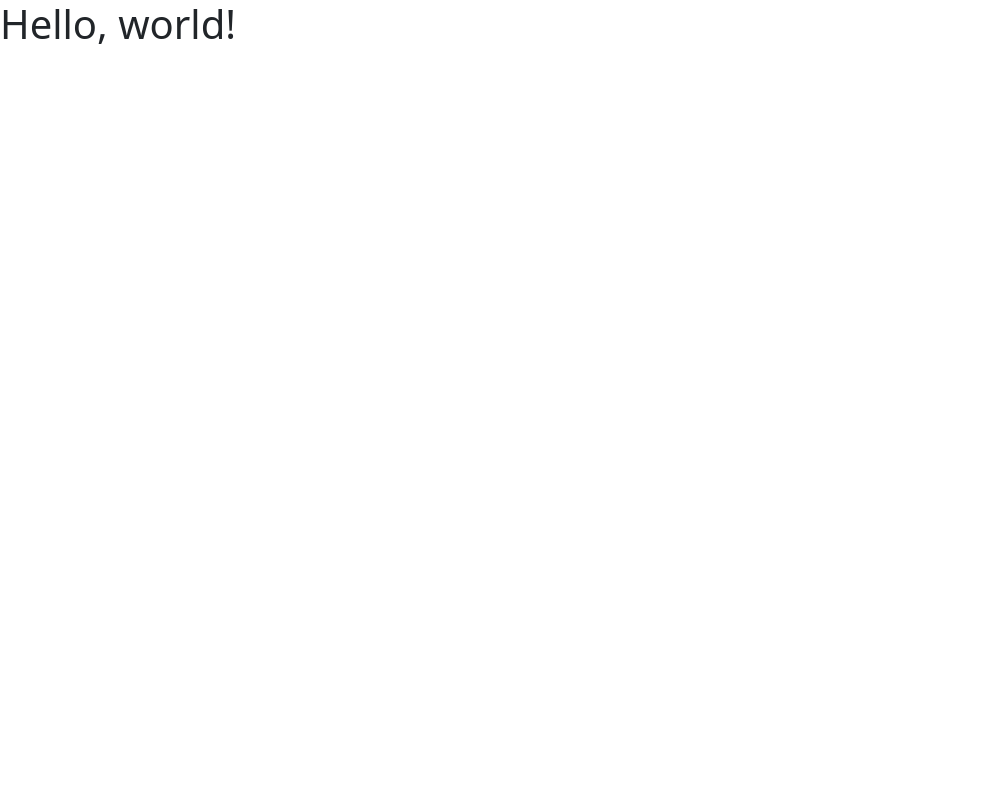
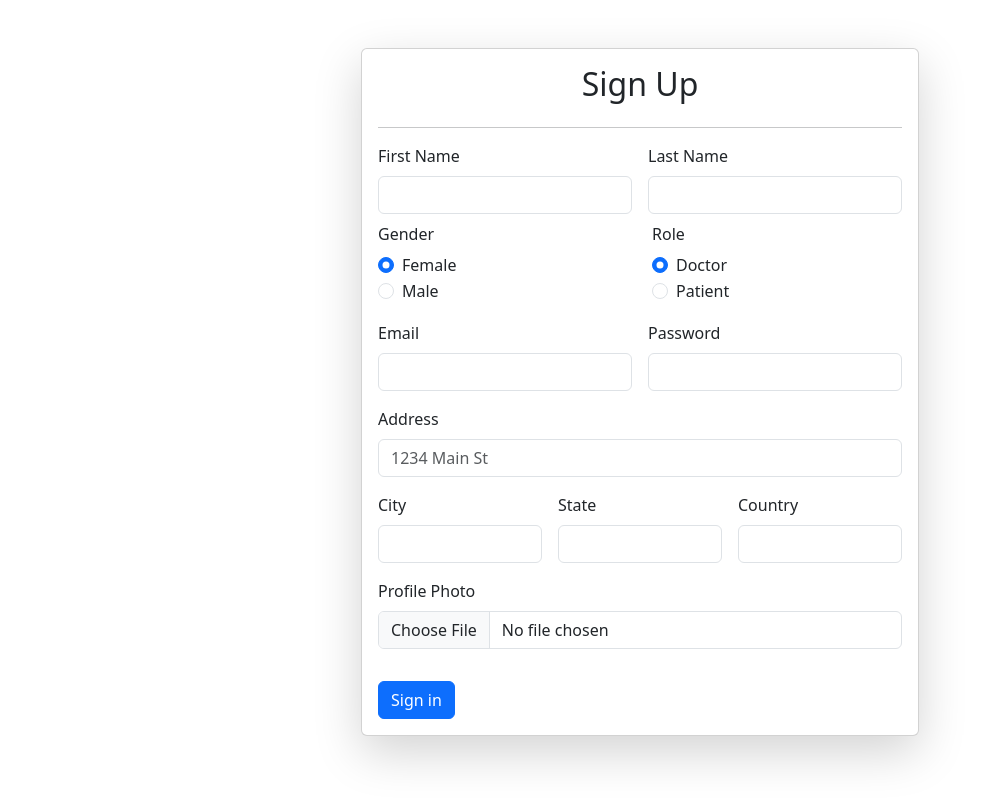
Before and after one commit to naitridoshi/MediConnect, a Django app: page / in a window 1280 px wide. Before the commit the part shown is almost empty. Shown: the whole page, without its empty margins (0-992 px from the left). Run offline with Django 4.2, Linux system fonts and the light colour scheme.

Commit message:
Created SignUp frontend

```diff
--- a/UserManagement/urls.py
+++ b/UserManagement/urls.py
@@ -3,5 +3,5 @@ from django.urls import path, include
 from UserManagement import views
 
 urlpatterns = [
-    path("", views.index, name="home")
+    path("", views.register, name="home")
 ]
--- a/UserManagement/views.py
+++ b/UserManagement/views.py
@@ -3,5 +3,5 @@ from django.shortcuts import render
 # Create your views here.
 
 
-def index(request):
-    return render(request, 'index.html')
+def register(request):
+    return render(request, 'register.html')
--- a/templates/index.html
+++ b/templates/base.html
@@ -3,11 +3,11 @@
   <head>
     <meta charset="utf-8">
     <meta name="viewport" content="width=device-width, initial-scale=1">
-    <title>Bootstrap demo</title>
+    <title>{% block title %}{% endblock title %}</title>
     <link href="https://cdn.jsdelivr.net/npm/bootstrap@5.3.2/dist/css/bootstrap.min.css" rel="stylesheet" integrity="sha384-T3c6CoIi6uLrA9TneNEoa7RxnatzjcDSCmG1MXxSR1GAsXEV/Dwwykc2MPK8M2HN" crossorigin="anonymous">
   </head>
   <body>
-    <h1>Hello, world!</h1>
+    {% block body %}{% endblock body %}
     <script src="https://cdn.jsdelivr.net/npm/bootstrap@5.3.2/dist/js/bootstrap.bundle.min.js" integrity="sha384-C6RzsynM9kWDrMNeT87bh95OGNyZPhcTNXj1NW7RuBCsyN/o0jlpcV8Qyq46cDfL" crossorigin="anonymous"></script>
     <script src="https://cdn.jsdelivr.net/npm/@popperjs/core@2.11.8/dist/umd/popper.min.js" integrity="sha384-I7E8VVD/ismYTF4hNIPjVp/Zjvgyol6VFvRkX/vR+Vc4jQkC+hVqc2pM8ODewa9r" crossorigin="anonymous"></script>
     <script src="https://cdn.jsdelivr.net/npm/bootstrap@5.3.2/dist/js/bootstrap.min.js" integrity="sha384-BBtl+eGJRgqQAUMxJ7pMwbEyER4l1g+O15P+16Ep7Q9Q+zqX6gSbd85u4mG4QzX+" crossorigin="anonymous"></script>
--- /dev/null
+++ b/templates/register.html
@@ -0,0 +1,88 @@
+{% extends 'base.html' %}
+{% block title %}SignUp{% endblock title %}
+{% block body %}
+<div class="container mt-5">
+    <form class="col-6 mx-auto card p-3 shadow-lg" method="post">
+        <h2><center>Sign Up</center></h2>
+        <hr>
+        <div class="row g-3">
+            <div class="col">
+                <label for="inputFName" class="form-label">First Name</label>
+                <input type="text" class="form-control" id="inputFName">
+            </div>
+            <div class="col">
+                <label for="inputLName" class="form-label">Last Name</label>
+                <input type="text" class="form-control" id="inputLName" >
+            </div>
+        </div>
+        <fieldset class="row mb-3 mt-2">
+            <div class="col">
+                <legend class="col-form-label col-sm-3 pt-0">Gender</legend>
+                <div class="col-sm-10">
+                <div class="form-check">
+                    <input class="form-check-input" type="radio" name="gridRadios" id="FemaleRadio" value="option1" checked>
+                    <label class="form-check-label" for="FemaleRadio">
+                        Female
+                    </label>
+                </div>
+                <div class="form-check">
+                    <input class="form-check-input" type="radio" name="gridRadios" id="MaleRadio" value="option2">
+                    <label class="form-check-label" for="MaleRadio">
+                        Male
+                    </label>
+                </div>
+                </div>
+            </div>
+            <div class="col">
+                <legend class="col-form-label col-sm-3 pt-0">Role</legend>
+                <div class="col-sm-10">
+                <div class="form-check">
+                    <input class="form-check-input" type="radio" name="gridRadios2" id="DoctorRadio" value="option1" checked>
+                    <label class="form-check-label" for="DoctorRadio">
+                        Doctor
+                    </label>
+                </div>
+                <div class="form-check">
+                    <input class="form-check-input" type="radio" name="gridRadios2" id="PatientRadio" value="option2">
+                    <label class="form-check-label" for="PatientRadio">
+                        Patient
+                    </label>
+                </div>
+            </div>
+        </fieldset>
+        <div class="row g-3">
+            <div class="col-md-6">
+            <label for="inputEmail4" class="form-label">Email</label>
+            <input type="email" class="form-control" id="inputEmail4">
+            </div>
+            <div class="col-md-6">
+            <label for="inputPassword4" class="form-label">Password</label>
+            <input type="password" class="form-control" id="inputPassword4">
+            </div>
+            <div class="col-12">
+            <label for="inputAddress" class="form-label">Address</label>
+            <input type="text" class="form-control" id="inputAddress" placeholder="1234 Main St">
+            </div>
+            <div class="col-md-4">
+            <label for="inputCity" class="form-label">City</label>
+            <input type="text" class="form-control" id="inputCity">
+            </div>
+            <div class="col-md-4">
+            <label for="inputState" class="form-label">State</label>
+            <input type="text" class="form-control" id="inputState">
+            </div>
+            <div class="col-md-4">
+            <label for="inputCountry" class="form-label">Country</label>
+            <input type="text" class="form-control" id="inputCountry">
+            </div>
+            <div class="mb-3">
+                <label for="formFile" class="form-label">Profile Photo</label>
+                <input class="form-control" type="file" id="formFile">
+            </div>
+            <div class="col-12">
+            <button type="submit" class="btn btn-primary">Sign in</button>
+            </div>
+        </div>
+    </form>
+</div>
+{% endblock body %}
```
Also changed, not shown: UserManagement/models.py (+24 -0 lines), db.sqlite3.
